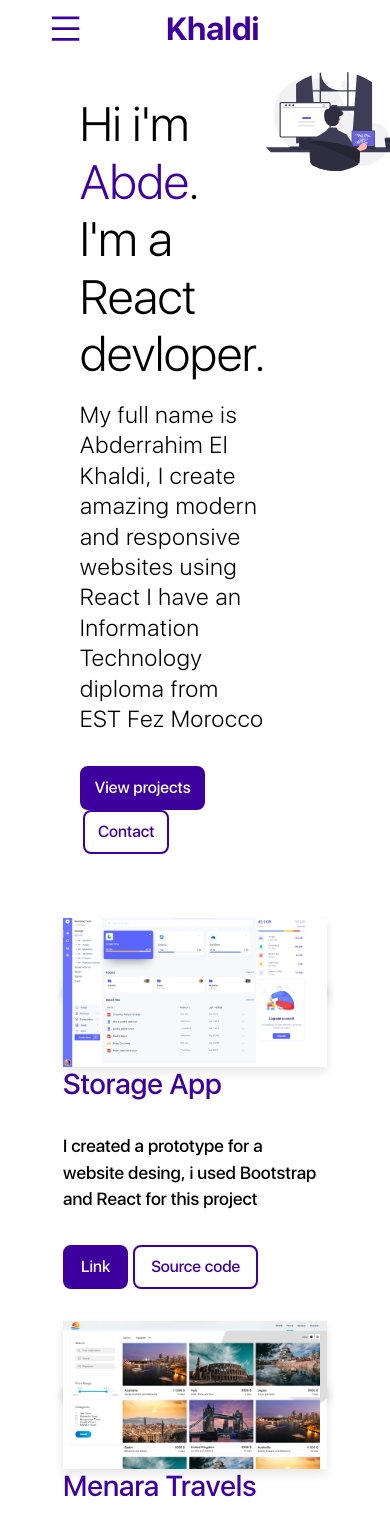
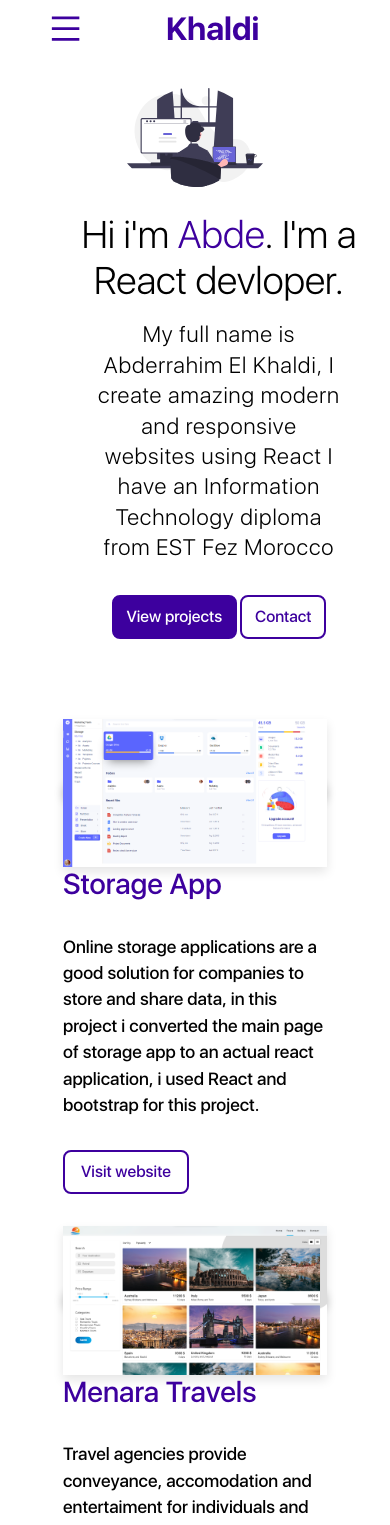
Before and after one commit to devkhaldi/portfolio, a React (Create React App) app: page /portfolio in a window 390 px wide. Shown: the top 1525 px of the page. Built offline with nearby package versions, Linux system fonts and the light colour scheme.

Commit message:
portfolio hero small devices

```diff
--- a/src/components/Navbar.css
+++ b/src/components/Navbar.css
@@ -108,11 +108,12 @@ nav .toggle-dark-mode {
   z-index: 10;
   display: none;
   position: fixed;
-  top: 4rem;
+  top: 3rem;
   width: 17rem;
   background: var(--side-navbar-bg);
-  height: calc(100% - 4rem);
+  height: calc(100% - 3rem);
   transition: all 0.5s cubic-bezier(0.165, 0.84, 0.44, 1);
+  z-index: 9;
 }
 .side-nav-items .nav-item {
   width: 100%;
--- a/src/components/Project.css
+++ b/src/components/Project.css
@@ -21,17 +21,16 @@
 }
 
 .project .project-info .btns .btn:nth-child(1) {
-  color: var(--white);
+  color: var(--text-2);
   padding: 0.5rem 1rem;
-  border: solid 2px var(--primary-color);
-  background: var(--primary-color);
+  border: solid 2px var(--text-2);
   margin-right: 0.3rem;
 }
-.project .project-info .btns .btn:nth-child(2) {
+/* .project .project-info .btns .btn:nth-child(2) {
   color: var(--primary-color);
   padding: 0.5rem 1rem;
   border: solid 2px var(--primary-color);
-}
+} */
 
 .project .project-info p {
   margin: 2rem 0;
@@ -41,7 +40,7 @@
 
 .project .project-preview img {
   width: 100%;
-  box-shadow: 0 10px 30px rgba(0, 0, 0, 0.1);
+  box-shadow: 0 20px 60px rgba(0, 0, 0, 0.1);
 }
 
 @media (max-width: 1000px) {
--- a/src/components/Project.js
+++ b/src/components/Project.js
@@ -22,15 +22,15 @@ const Project = ({ project }) => {
               href={project.url}
               className='btn'
               rel='noopener noreferrer'>
-              Link
+              Visit website
             </a>
-            <a
+            {/* <a
               target='_blank'
               href={project.sourceCode}
               className='btn'
               rel='noopener noreferrer'>
               Source code
-            </a>
+            </a> */}
           </div>
         </div>
         <div className='project-preview col-lg-8 mx-md-2'>
--- a/src/home/Projects.js
+++ b/src/home/Projects.js
@@ -37,7 +37,7 @@ const projects = [
     url: "https://storage-ui.netlify.app/",
     sourceCode: "https://github.com/devkhaldi/Test-Front-END",
     description:
-      "I created a prototype for a website desing, i used Bootstrap and React for this project ",
+      "Online storage applications are a good solution for companies to store and share data, in this project i converted the main page of storage app to an actual react application, i used React and bootstrap for this project.",
   },
   {
     id: 2,
@@ -47,7 +47,7 @@ const projects = [
     url: "https://menara.netlify.app/",
     sourceCode: "https://github.com/devkhaldi/Travel-Agency",
     description:
-      "Travel agencies provide conveyance, accomodation and entertaiment for individuals and groups scheduling trips, so i created frontend side for travel agency website using React, React router, Html and CSS",
+      "Travel agencies provide conveyance, accomodation and entertaiment for individuals and groups scheduling trips, so i created frontend side for a travel agency website using React, React router, Html and CSS",
   },
   {
     id: 3,
--- a/src/portfolio/Hero.css
+++ b/src/portfolio/Hero.css
@@ -50,3 +50,38 @@
 .portfolio-hero .hero-illustration img {
   max-width: 35vw;
 }
+
+/* Style hero for small devices */
+@media (max-width: 1000px) {
+  .portfolio-hero .hero-text {
+    display: flex;
+    flex-direction: column-reverse;
+    padding: 2rem 0;
+    text-align: center;
+  }
+  .portfolio-hero .hero-text .text-content {
+    text-align: center;
+  }
+  .portfolio-hero .hero-text h1 {
+    font-weight: 200;
+    font-size: 2.3rem;
+    margin-bottom: 1rem;
+  }
+  .portfolio-hero .hero-text p {
+    font-size: 1.4rem;
+    font-weight: 200;
+    width: 70%;
+    margin: 0 auto;
+  }
+  .portfolio-hero .hero-text h1 {
+    font-weight: 200;
+    font-size: 2.4rem;
+    margin-bottom: 1rem;
+  }
+}
+
+@media (max-width: 767px) {
+  .portfolio-hero .hero-text p {
+    width: 90%;
+  }
+}
--- a/src/portfolio/Projects.js
+++ b/src/portfolio/Projects.js
@@ -37,7 +37,7 @@ const projects = [
     url: "https://storage-ui.netlify.app/",
     sourceCode: "https://github.com/devkhaldi/Test-Front-END",
     description:
-      "I created a prototype for a website desing, i used Bootstrap and React for this project ",
+      "Online storage applications are a good solution for companies to store and share data, in this project i converted the main page of storage app to an actual react application, i used React and bootstrap for this project.",
   },
   {
     id: 2,
```
